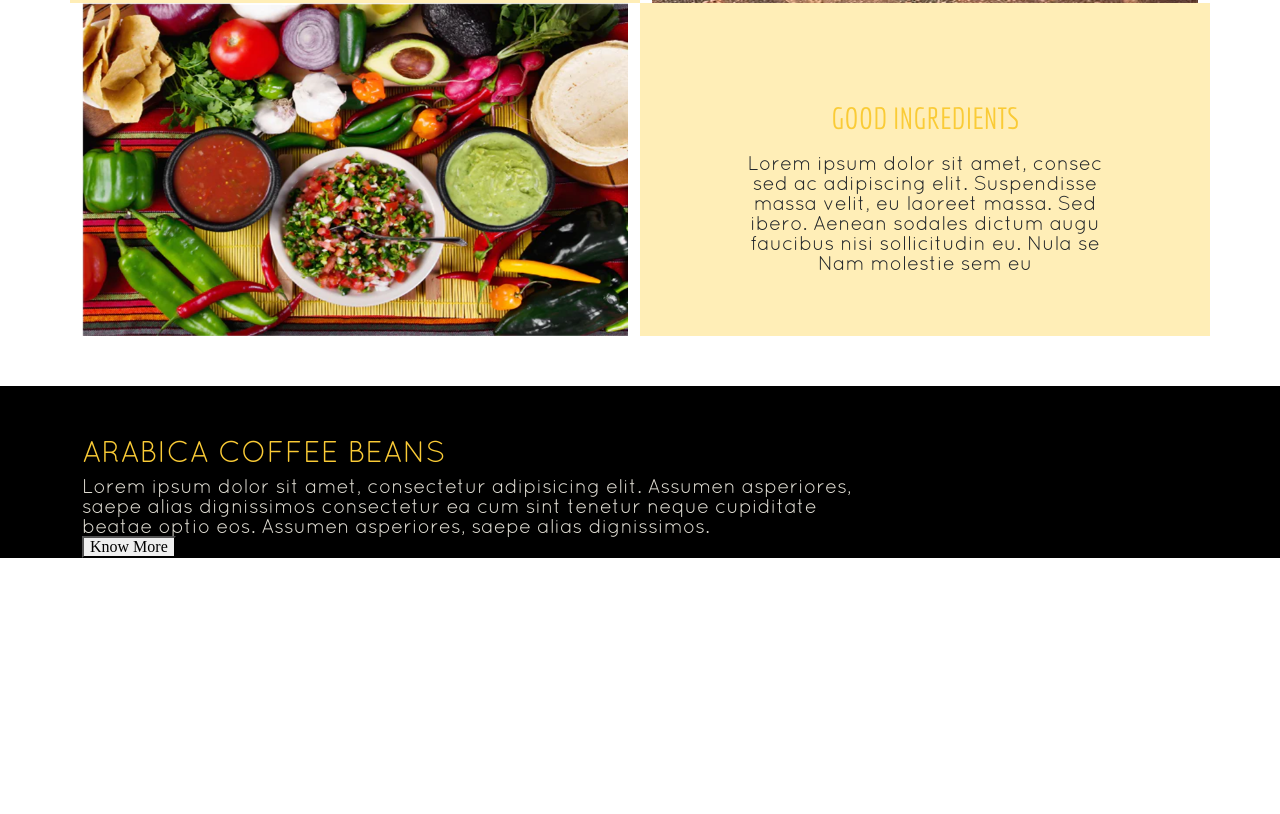
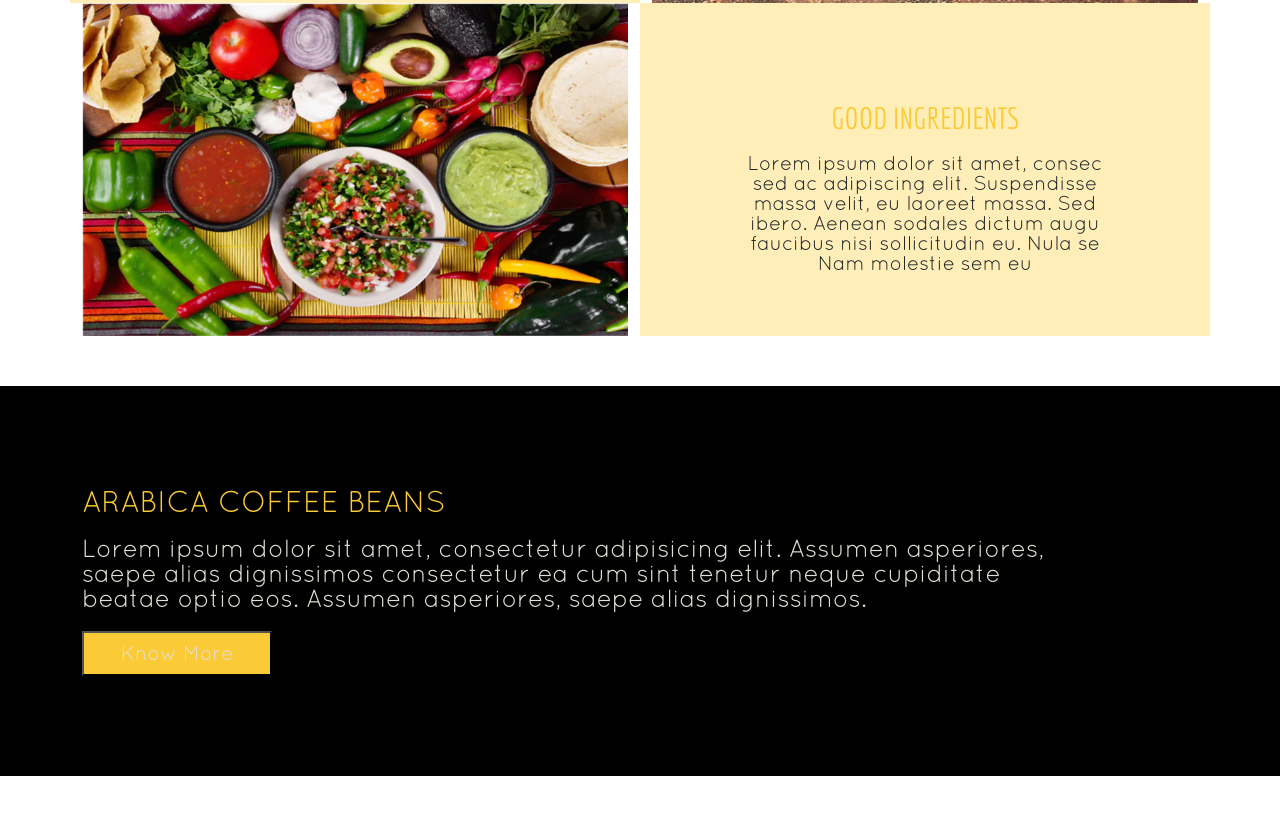
Before and after one commit to pritomsarkar226/Coffee-Shop, a plain HTML site: page index.html in a window 1280 px wide. Shown: the part 2541-3355 px from the top of the page. Before the commit the page ends 3149 px from the top, so only its background shows below. Drawn offline with Linux system fonts and the light colour scheme.

Commit message:
Update style.css

```diff
--- a/css/style.css
+++ b/css/style.css
@@ -174,14 +174,24 @@ section{
 	font-family: 'Quicksand-Regular';
 	font-size: 30px;
 	color: #facb36;
-	padding-top: 50px;
+	padding-top: 100px;
 }
 .coffee-beans h3{
 	font-family: 'Quicksand-Regular';
-	font-size: 20px;
+	font-size: 25px;
 	color: #e2dfd5;
-	padding-top: 10px;
+	padding-top: 20px;
 }
 .coffee-beans-bg{
 	background: black;
 }
+.coffee-beans button{
+	margin-top: 20px;
+	font-family: 'Quicksand-Regular';
+	font-size: 20px;
+	width: 190px;
+	height: 45px;
+	margin-bottom: 100px;
+	background: #facb36;
+	color: #e2dfd5;
+}
```
